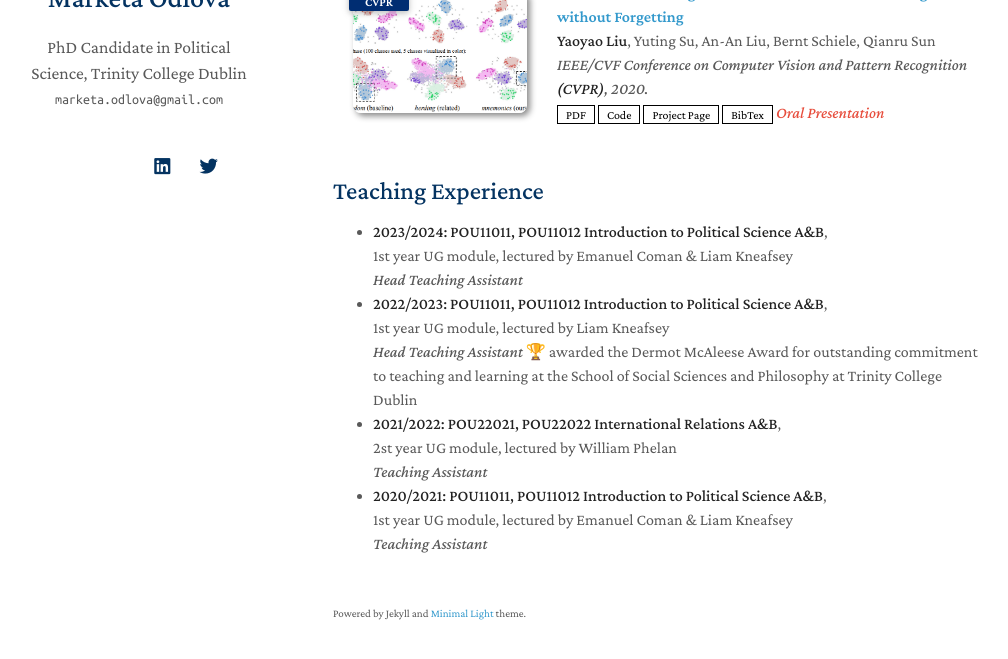
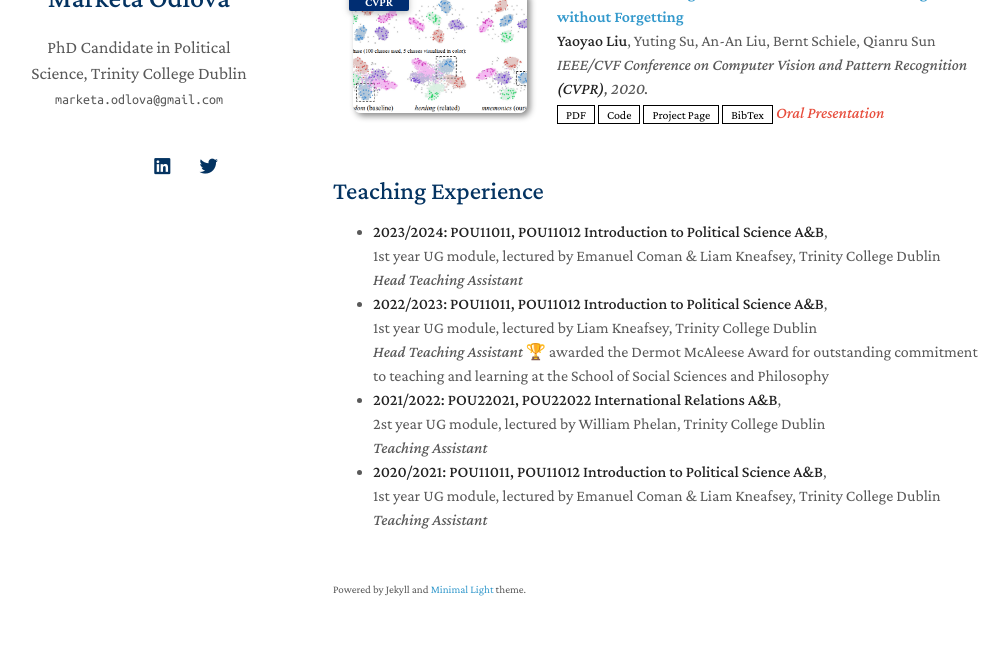
Before and after one commit to marketao/marketao.github.io, a Jekyll site: the page built from index.md, in a window 1280 px wide and 900 px high, scrolled down 630 px, cut to the strip 206-865 px from the top of the window. Shown: the whole strip, without its empty margins (137-1145 px from the left). Built offline with Jekyll 4.4.1, drawn with Linux system fonts in a browser that asks for light colours; nearby versions of some CDN libraries; a style sheet for code colours, icons or effects is not loaded; our own code applies the rules of GitHub Pages for plain Markdown files.

Commit message:
Update index.md

```diff
--- a/index.md
+++ b/index.md
@@ -21,16 +21,16 @@
 ## Teaching Experience
 
 - **2023/2024: POU11011, POU11012 Introduction to Political Science A&B**,<br>
-1st year UG module, lectured by Emanuel Coman & Liam Kneafsey<br>
+1st year UG module, lectured by Emanuel Coman & Liam Kneafsey, Trinity College Dublin<br>
 <em>Head Teaching Assistant</em>
 - **2022/2023: POU11011, POU11012 Introduction to Political Science A&B**,<br>
-1st year UG module, lectured by Liam Kneafsey <br>
-<em>Head Teaching Assistant</em> 🏆 awarded the Dermot McAleese Award for outstanding commitment to teaching and learning at the School of Social Sciences and Philosophy at Trinity College Dublin
+1st year UG module, lectured by Liam Kneafsey, Trinity College Dublin<br>
+<em>Head Teaching Assistant</em> 🏆 awarded the Dermot McAleese Award for outstanding commitment to teaching and learning at the School of Social Sciences and Philosophy
 - **2021/2022: POU22021, POU22022 International Relations A&B**,<br>
-2st year UG module, lectured by William Phelan<br>
+2st year UG module, lectured by William Phelan, Trinity College Dublin<br>
 <em>Teaching Assistant</em>
 - **2020/2021: POU11011, POU11012 Introduction to Political Science A&B**,<br>
-1st year UG module, lectured by Emanuel Coman & Liam Kneafsey<br>
+1st year UG module, lectured by Emanuel Coman & Liam Kneafsey, Trinity College Dublin<br>
 <em>Teaching Assistant</em>
 
 {% if false %}
```
